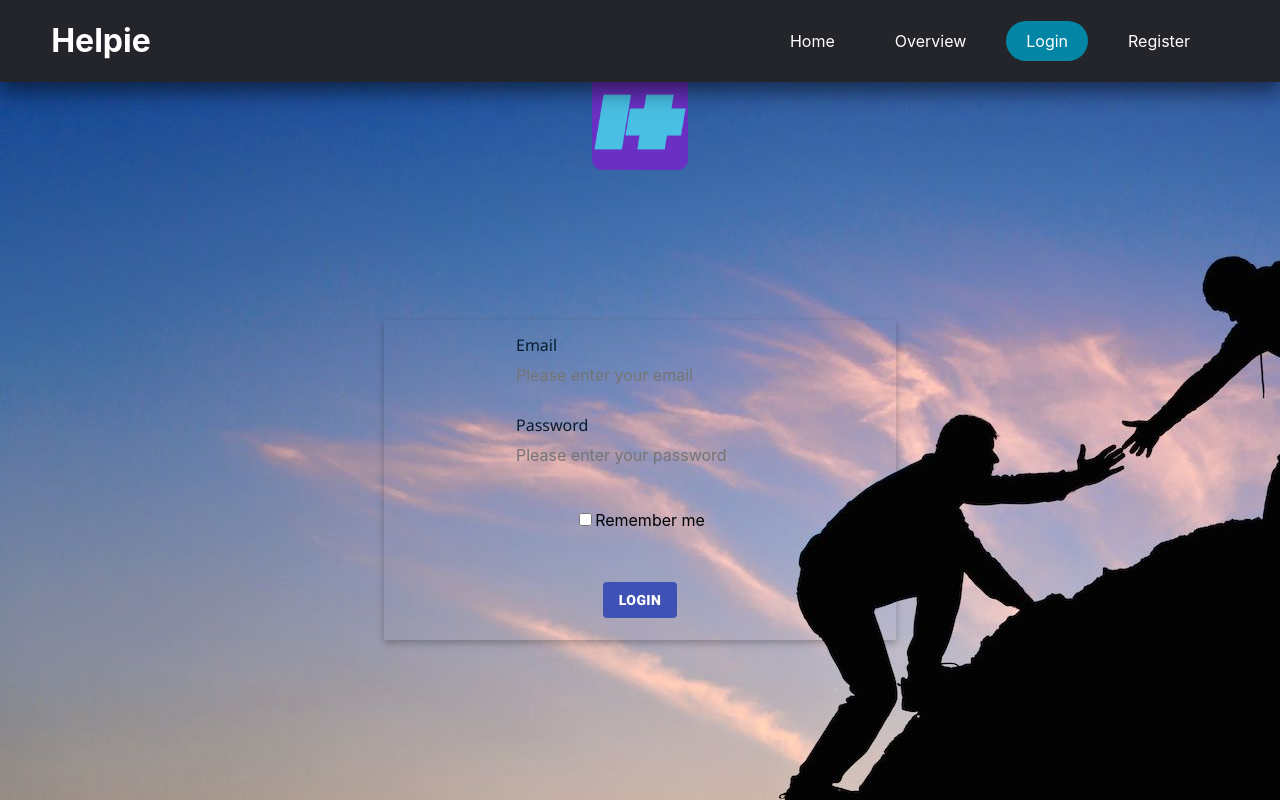
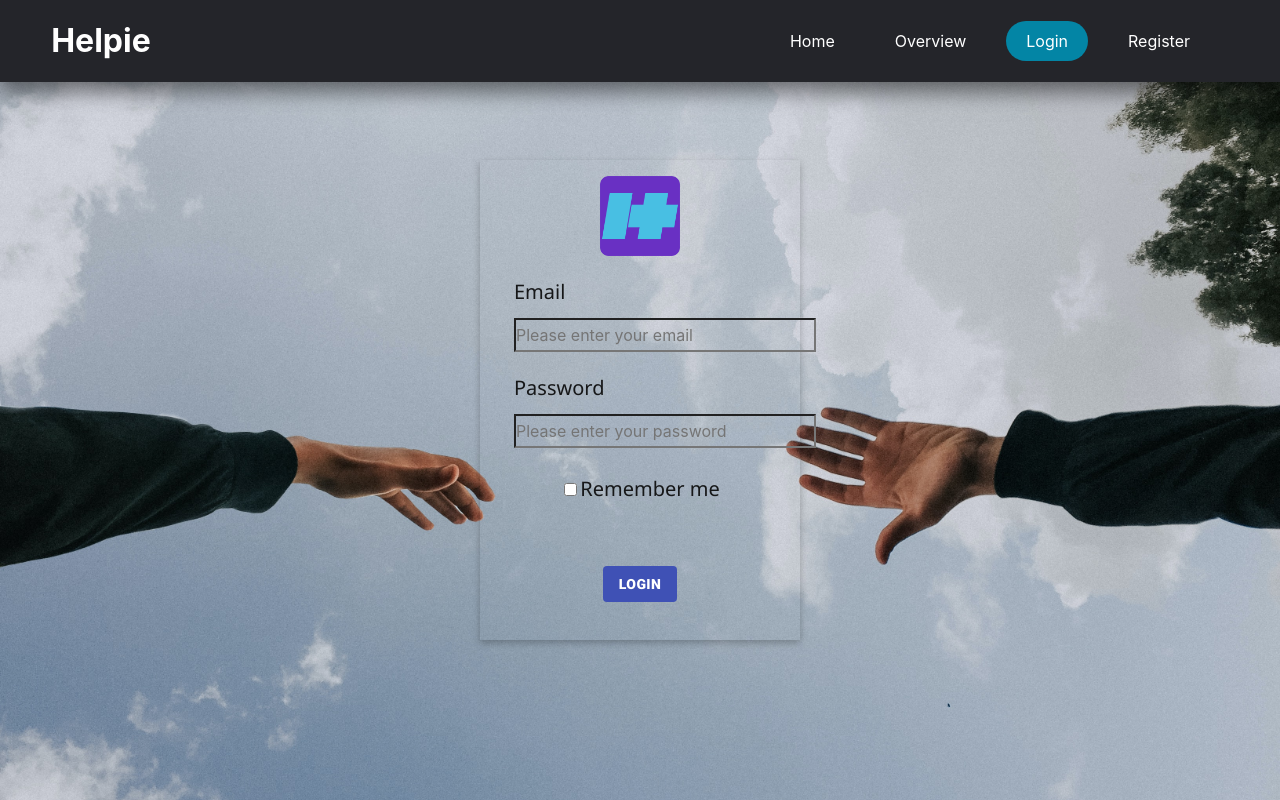
Before and after one commit to dianamocanu05/Helpie, a React (Create React App) app: page /login in a window 1280 px wide. Shown: the top 800 px of the page. Built offline with nearby package versions, Linux system fonts and the light colour scheme.

Commit message:
update design on overview module

```diff
--- a/src/HomePage.js
+++ b/src/HomePage.js
@@ -37,11 +37,12 @@ const HomePage = () => {
                         }
                     }}
                 />
+                 <div id="refresh">
+                <div className="button"> Refresh </div>
+            </div>
             </div>
 
-            <div id="refresh">
-                <div className="button"> Refresh </div>
-            </div>
+
 
             <div id="beneficiar">
                 <a href="beneficiar.js" className="button"> Beneficiar </a>
--- a/src/Login.js
+++ b/src/Login.js
@@ -1,10 +1,12 @@
 import React, { Component } from "react";
 import styled from 'styled-components';
 import { Button } from '@material-ui/core';
+
 import Logo from "./Logo"
 import { Redirect } from 'react-router-dom'
 import "./styles/Login.css"
 import { red } from "@material-ui/core/colors";
+
 
 const Wrapper = styled.div`
     @media only screen and (max-width : 399px) {
@@ -77,30 +79,32 @@ export default class Login extends Component {
     });
     const response = await fetch(request);
     const data = await response.json();
-    //console.log(data);
-    if(data.success == 1){
+    if (data.success == 1) {
+      //succes
       localStorage.setItem('token', data.token);
       this.props.LogIn(1);
       this.setRedirect();
+    } else {
+      //popup failed
+      alert("User not found!");
     }
-    else{
-      this.setState({
-        showError: true
-      })
+
   }
-  }
+
+
   render() {
+
     return (
 
       <div className="bodyLogin">
-        <div className="center">
-          <img src={require('./styles/LogoH-02.png').default} id="imageLogin" />
-        </div>
+
         <div>
 
           <div className="center">
             <form className="signup-containerLogin form-controlLogin" >
-              {this.state.showError ? <p className="center" style={{color: "red"}}>Email or password incorrect</p> : null}
+              <div className="center">
+                <img src={require('./styles/LogoH-02.png').default} id="imageLogin" />
+              </div>
               <div className="center textLogin">
                 <label>
                   <p id="textLogin">Email</p>
@@ -131,7 +135,7 @@ export default class Login extends Component {
               <div className="center">
                 <div className="custom-control custom-checkbox">
                   <input type="checkbox" className="custom-control-input" id="customCheck1" />
-                  <label className="custom-control-label" htmlFor="customCheck1">Remember me</label>
+                  <label className="custom-control-label" htmlFor="customCheck1" id="textLogin">Remember me</label>
                 </div>
               </div>
 
--- a/src/Register.js
+++ b/src/Register.js
@@ -103,20 +103,21 @@ export default class Register extends Component {
   render() {
     return (
       <div className="bodyRegister">
+
         <div className="center">
+          <form className="form-controlRegister signup-containerRegister">
+          <div className="center">
           <div className="center" >
             <img src={require('./styles/LogoH-02.png').default} id="imageRegister" />
           </div>
         </div>
-        <div className="center">
-          <form className="form-controlRegister signup-containerRegister">
             <div className="center">
               <label>
                 <p className="textRegister">Email address</p>
                 <input className="form__fieldRegister"
                   type="email"
                   name="email"
-                  placeholder="Email"
+                  placeholder="Please enter your email"
                   value={this.state.email}
                   onChange={this.handleChange}
                   required
@@ -129,7 +130,7 @@ export default class Register extends Component {
                 <input className="form__fieldRegister"
                   type="text"
                   name="username"
-                  placeholder="Username"
+                  placeholder="Please enter your  username"
                   value={this.state.username}
                   onChange={this.handleChange}
                   required
@@ -142,7 +143,7 @@ export default class Register extends Component {
                 <input className="form__fieldRegister"
                   type="text"
                   name="name"
-                  placeholder="Name"
+                  placeholder="Please enter your name"
                   value={this.state.name}
                   onChange={this.handleChange}
                   required
@@ -155,7 +156,7 @@ export default class Register extends Component {
                 <input className="form__fieldRegister"
                   type="text"
                   name="surname"
-                  placeholder="Surname"
+                  placeholder="Please enter your surname"
                   value={this.state.surname}
                   onChange={this.handleChange}
                   required
@@ -181,7 +182,7 @@ export default class Register extends Component {
                 <input className="form__fieldRegister"
                   type="password"
                   name="password"
-                  placeholder="Password"
+                  placeholder="Please enter your password"
                   value={this.state.password}
                   onChange={this.handleChange}
                   required
--- a/src/styles/HomePage.css
+++ b/src/styles/HomePage.css
@@ -1,7 +1,7 @@
 #overview {
     display: grid;
     grid-template-columns: 1fr 1fr;
-    grid-template-rows: 6fr 1fr 2fr;
+    grid-template-rows: 6fr 1.5fr;
     grid-gap: 5px;
     background-color: black;
     border-style: solid;
@@ -10,7 +10,9 @@
 }
 #beneficiar{
     display:grid;
-    background-color: rgb(21, 214, 21);
+    background: linear-gradient(-45deg, #b4877d, #d37297, #7ebfd6, #73c040);
+	background-size: 100% 100%;
+	animation: gradient 15s ease infinite;
     padding: auto;
     height: 100%;
     align-items: center;
@@ -19,7 +21,7 @@
 
 #binefacator{
     display:grid;
-    background-color:rgb(252, 178, 40);
+    background: linear-gradient(-45deg,#73c040, #7ebfd6,  #d37297,#b4877d);
     padding: auto;
     height: 100%;
     align-items: center;
@@ -27,11 +29,11 @@
 }
 
 .button {
-	box-shadow: 3px 4px 0px 0px #8a2a21;
-	background:linear-gradient(to bottom, #c62d1f 5%, #f24437 100%);
-	background-color:#c62d1f;
+	box-shadow: 3px 4px 0px 0px #022647;
+	background:linear-gradient(to bottom, #276f72 5%, #1a5475 100%);
+	background-color:rgb(15, 57, 68);
 	border-radius:18px;
-	border:1px solid #d02718;
+	border:1px solid rgb(3,133,165);
 	display:inline-block;
 	cursor:pointer;
 	color:#ffffff;
@@ -39,11 +41,11 @@
 	font-size:17px;
 	padding:7px 25px;
 	text-decoration:none;
-	text-shadow:0px 1px 0px #810e05;
+	text-shadow:0px 1px 0px rgb(3,133,165);
 }
 .button:hover {
-	background:linear-gradient(to bottom, #f24437 5%, #c62d1f 100%);
-	background-color:#f24437;
+	background:linear-gradient(to bottom, #21158fb0 5%, #0d5883 100%);
+	background-color:rgb(3, 11, 14);
 }
 .button:active {
 	position:relative;
@@ -67,16 +69,16 @@
 .graficHome{
     grid-column-start: 1;
     grid-column-end: 3;
-    background-color: red;
+    background:linear-gradient(-45deg, #ddd6d5, #cc86a1, #d7e5eb, #353634);
 }
 
 #refresh{
     display: grid;
     grid-column-start: 1;
     grid-column-end: 3;
-    background-color: red;
     align-items: center;
     justify-content: center;
+    margin-bottom: 10px;
 }
 
 
--- a/src/styles/Login.css
+++ b/src/styles/Login.css
@@ -1,42 +1,52 @@
 #textLogin{
-  margin-bottom: 4px;
-  margin-top: 4px;
+
+  margin-bottom: 5%;
+  margin-top: 15%;
   align-items: center;
-  color:rgb(6, 28, 46);
+  color:rgb(22, 23, 24);
+  font-size: 20px;
+  text-shadow: 1px;
   font-family: 'Segoe UI',sans-serif;
 }
 .fieldLogin:hover {
   box-shadow: 0px 4px 20px 0px rgba(0, 0, 0, 0.05);
 }
-.fbLogin {
-  display: flex;
-  flex-wrap: wrap;
-}
+
 .bodyLogin{
-  background: url(help.jpg) repeat;
+  background: url(help.jpg);
+  background-repeat: no-repeat;
+  background-size: cover;
+  background-position: center;
+  background-attachment: fixed;
   display: grid;
   grid-template-rows: 30% 75%;
   height: 100vh;
 }
 #imageLogin{
-  height:120%;
+  display: grid;
+  height:100%;
+  margin-top: 10%;
 }
 #logoLogin{
+  margin-top: 10px;
   margin-left: 0;
 }
+
 .signup-containerLogin {
   position: absolute;
-  top: 60%;
+  top: 50%;
   right: 0;
   left: 0;
   margin-right: auto;
   margin-left: auto;
   transform: translateY(-50%);
-  align-items: center;
-  width: 40%;
-  border-radius: 3px;
+  height: 60%;
+  width: 25%;
+  border-radius: 4px;
   fill-opacity: 0.5;
   box-shadow: 0px 3px 7px rgba(0,0,0,.25);
+  display: grid;
+
 }
 input[type=text] {
   margin-top: 4px;
@@ -45,25 +55,28 @@ input[type=text] {
   padding: 20px 20px;
   margin: 8px 8px;
   box-sizing: border-box;
+  box-shadow: black;
+
 }
 
 .form-controlLogin {
-  background-color: transparent;
+
   border-top: 0;
   border-right: 0;
   border-left: 0;
   border-radius: 0;
+  background-color: transparent;
 
 }
 
 .form__fieldLogin {
   font-family: inherit;
-  width: 100%;
-  border: 0;
+  width: 120%;
+  border-bottom: 1;
   outline: 0;
   font-size: 1rem;
   padding: 5px 0;
-  background: transparent;
+  background-color:transparent;
 }
 
 @media screen and (max-width: 950px){
--- a/src/styles/Register.css
+++ b/src/styles/Register.css
@@ -1,9 +1,12 @@
 .textRegister{
   margin-bottom: 4px;
   margin-top: 4px;
+
   align-items: center;
-  color:rgb(6, 28, 46);
+  color:rgb(27, 26, 26);
   font-family: 'Segoe UI',sans-serif;
+  font-size: 20px;
+  text-shadow: 1px;
 }
 
 .fieldRegister {
@@ -13,6 +16,8 @@
   position: relative;
   background-color: rgba(255,255,255,0.3);
   transition: 0.3s all;
+  box-sizing: border-box;
+  box-shadow: black;
 }
 .fieldRegister:hover {
   background-color: rgba(255, 255, 255, 0.45);
@@ -35,16 +40,22 @@
   margin-left: auto;
   transform: translateY(-50%);
   align-items: center;
-  width: 40%;
+  width: 30%;
   border-radius: 3px;
   fill-opacity: 0.5;
   box-shadow: 0px 3px 7px rgba(0,0,0,.25);
 }
 .bodyRegister{
   display: grid;
-  background: url(help.jpg) repeat;
+  background: url(help.jpg);
+  background-repeat: no-repeat;
+  background-size: cover;
+  background-position: center;
+  background-attachment: fixed;
+  display: grid;
   grid-template-rows: 30% 75%;
   height: 100vh;
+
 }
 #logoRegister{
   margin-left: 0;
@@ -54,10 +65,13 @@ input[type=text] {
   padding: 1px 2px;
   margin: 8px 0;
   box-sizing: border-box;
+  box-shadow: black;
 }
 
 #imageRegister{
-  height:120%;
+  display: grid;
+  height:80%;
+  margin-top: 5%;
 }
 
 .fbRegister {
@@ -67,12 +81,13 @@ input[type=text] {
 
 .form__fieldRegister {
   font-family: inherit;
-  width: 100%;
-  border: 0;
+  font-size: 10px;
+  width: 120%;
+  border-bottom: 1;
   outline: 0;
   font-size: 1rem;
   padding: 5px 0;
-  background: transparent;
+  background-color:transparent;
 
 }
 
```
Also changed, not shown: src/styles/donator.jpg (added), src/styles/help.jpg. Lines whose indentation alone changed are shown as unchanged.
